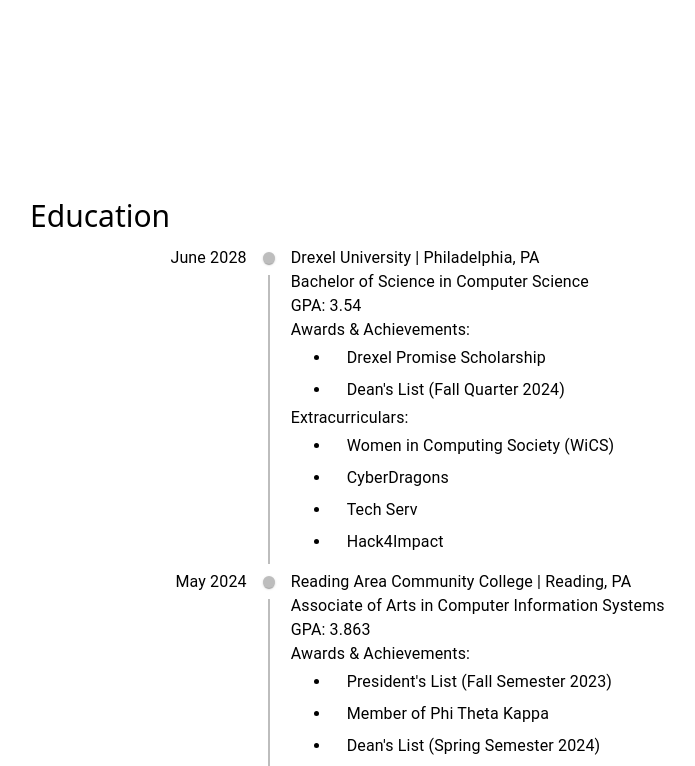
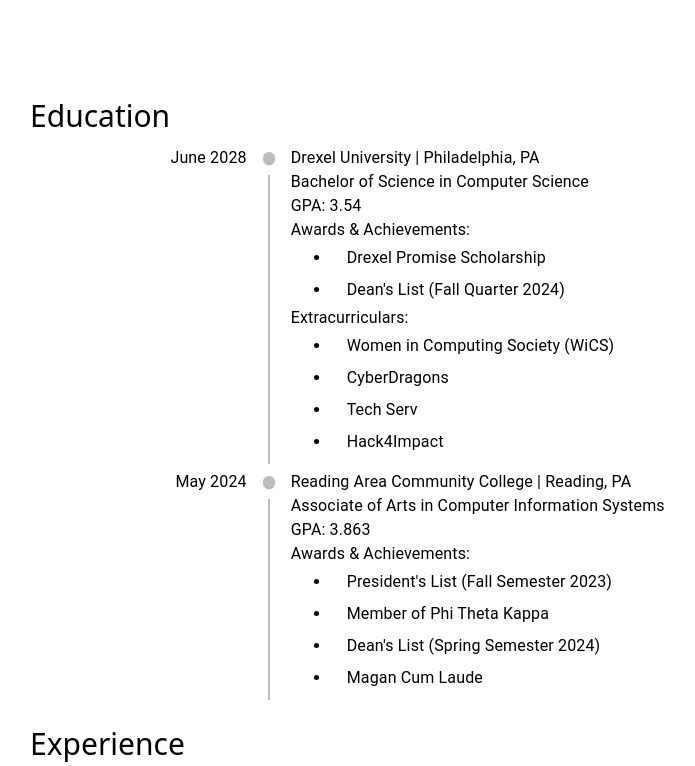
Before and after one commit to abbydise/portfolio-website, a React (Vite) app: page / in a window 1280 px wide. Shown: the part 634-1400 px from the top of the page, without its empty margins (2-697 px from the left). Built offline with nearby package versions, Linux system fonts and the light colour scheme.

Commit message:
changed margins

```diff
--- a/src/sections/Education.jsx
+++ b/src/sections/Education.jsx
@@ -16,7 +16,7 @@
 	return (
 		<div
 			id="education"
-			className="text-left mt-75"
+			className="text-left mt-50"
 		>
 			<h1 className="text-3xl">Education</h1>
 			<Timeline
```
